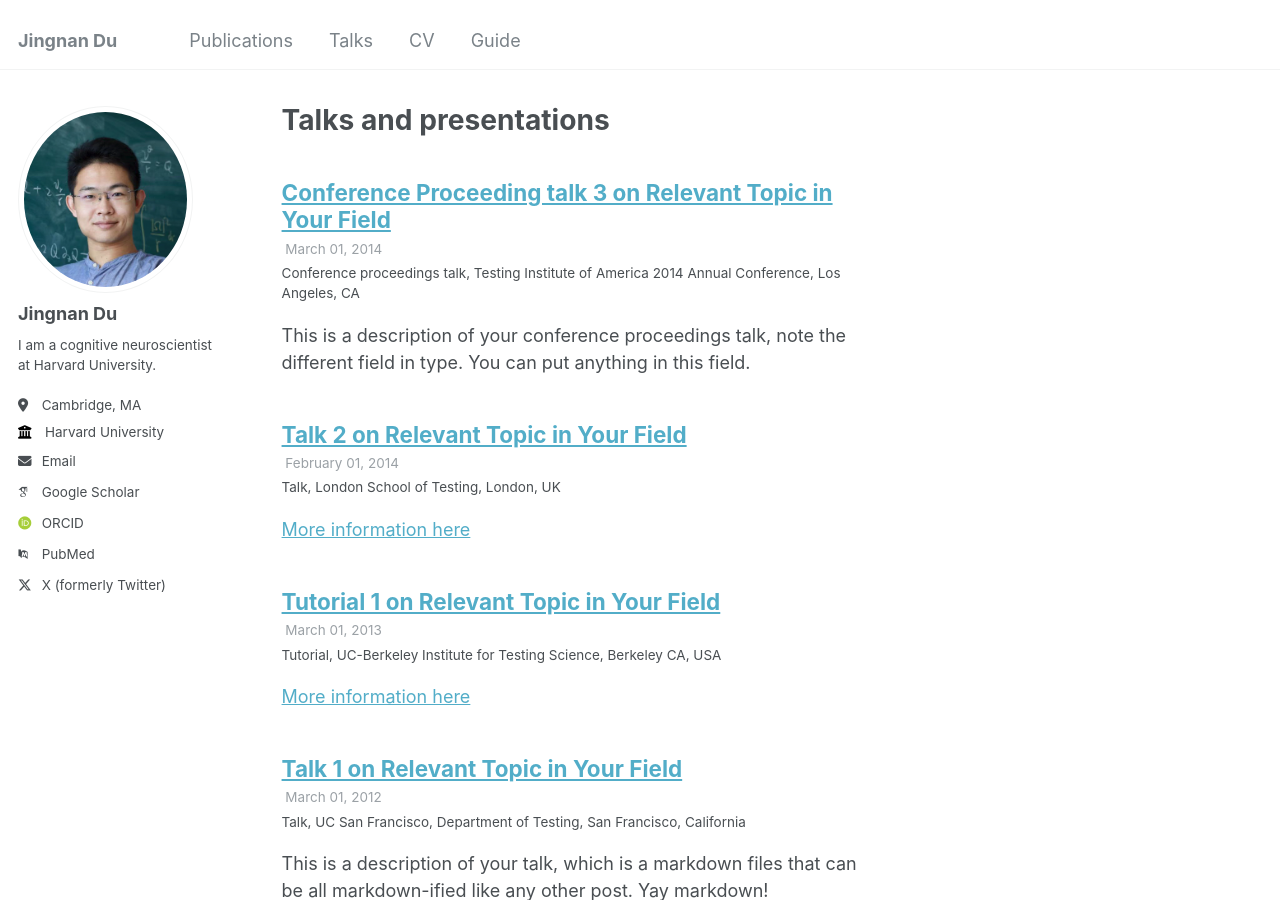
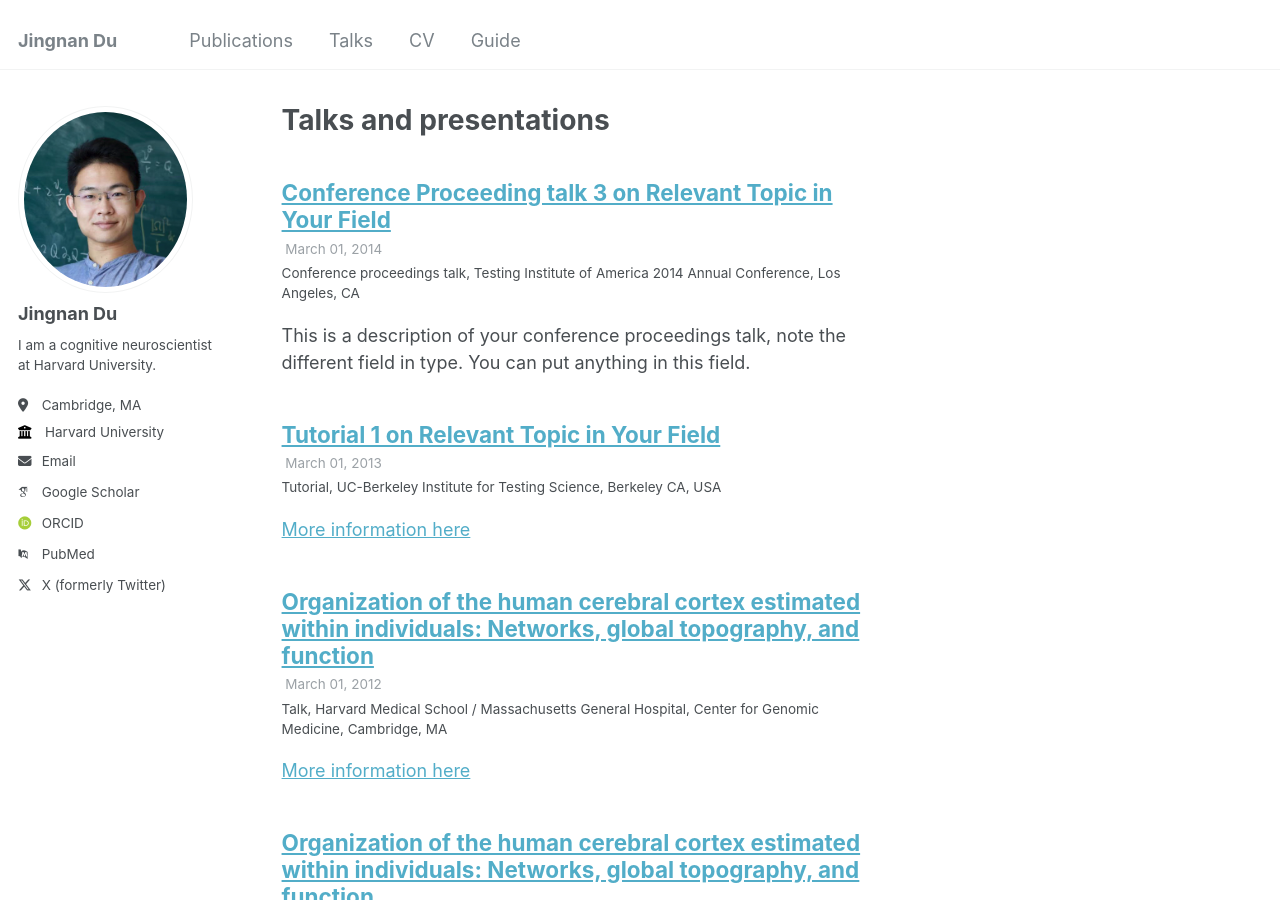
Before and after one commit to jingnandu93/jingnandu93.github.io, a Jekyll site: the page built from _pages/talks.html, in a window 1280 px wide and 900 px high. Built offline with Jekyll 4.4.1, drawn with Linux system fonts in a browser that asks for light colours; some web fonts are replaced; some of the changed text lies outside the part shown.

Commit message:
latest changes

```diff
--- a/_config.yml
+++ b/_config.yml
@@ -28,7 +28,7 @@ author:
   location         : "Cambridge, MA"
   employer         : "Harvard University"
   uri              : # URL
-  email            : "jingnandu3@gmai.com"
+  email            : "jingnandu3@gmail.com"
 
   # Academic websites
   arxiv            : # URL - Update with the correct link to your profile
--- a/_talks/2012-03-01-talk-1.md
+++ b/_talks/2012-03-01-talk-1.md
@@ -1,11 +1,11 @@
 ---
-title: "Talk 1 on Relevant Topic in Your Field"
+title: "Organization of the human cerebral cortex estimated within individuals: Networks, global topography, and function"
 collection: talks
 type: "Talk"
 permalink: /talks/2012-03-01-talk-1
-venue: "UC San Francisco, Department of Testing"
+venue: "Stanford University, Department of Linguistic"
 date: 2012-03-01
-location: "San Francisco, California"
+location: "Cambridge, MA"
 ---
 
 This is a description of your talk, which is a markdown files that can be all markdown-ified like any other post. Yay markdown!
--- a/_talks/2014-02-01-talk-2.md
+++ b/_talks/2014-02-01-talk-2.md
@@ -1,11 +1,11 @@
 ---
-title: "Talk 2 on Relevant Topic in Your Field"
+title: "Organization of the human cerebral cortex estimated within individuals: Networks, global topography, and function"
 collection: talks
 type: "Talk"
-permalink: /talks/2014-02-01-talk-2
-venue: "London School of Testing"
-date: 2014-02-01
-location: "London, UK"
+permalink: /talks/2012-03-01-talk-1
+venue: "Harvard Medical School / Massachusetts General Hospital, Center for Genomic Medicine"
+date: 2012-03-01
+location: "Cambridge, MA"
 ---
 
 [More information here](http://example2.com)
```
